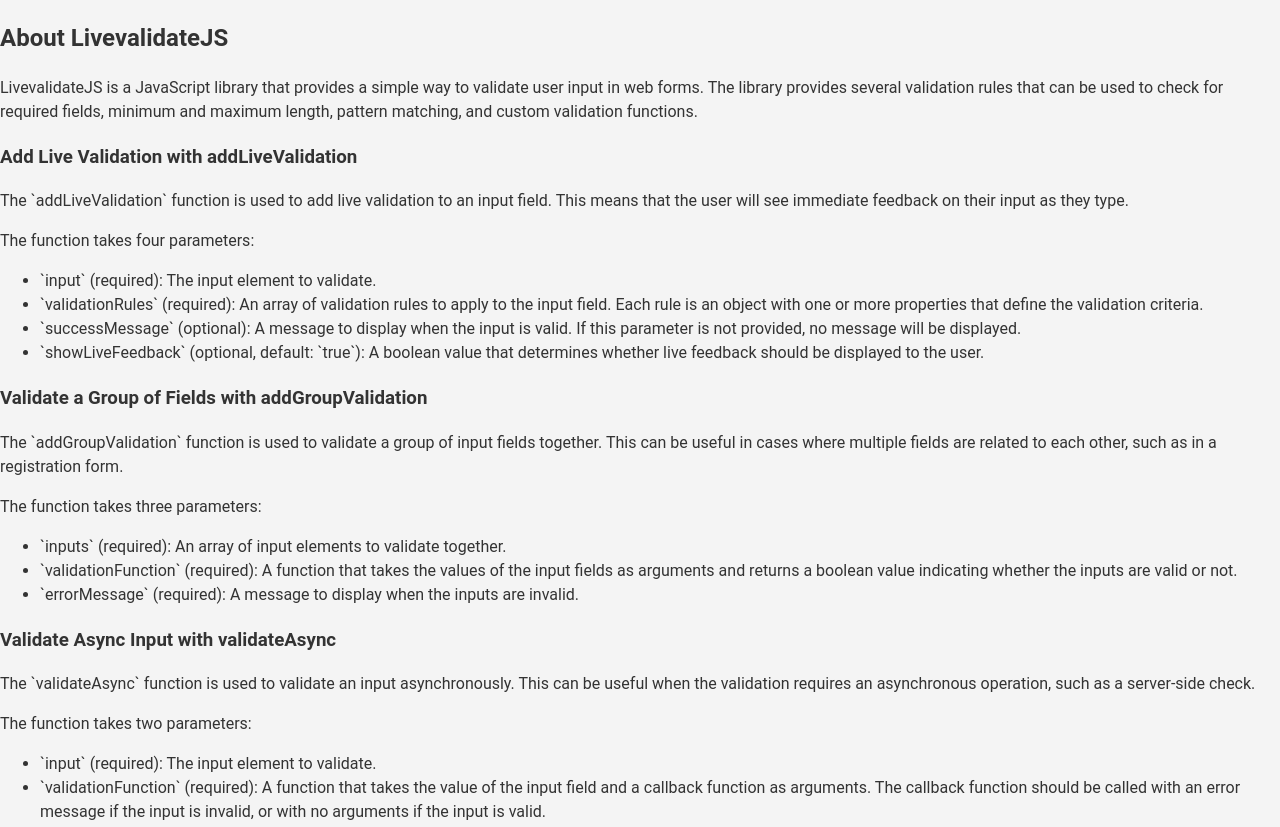
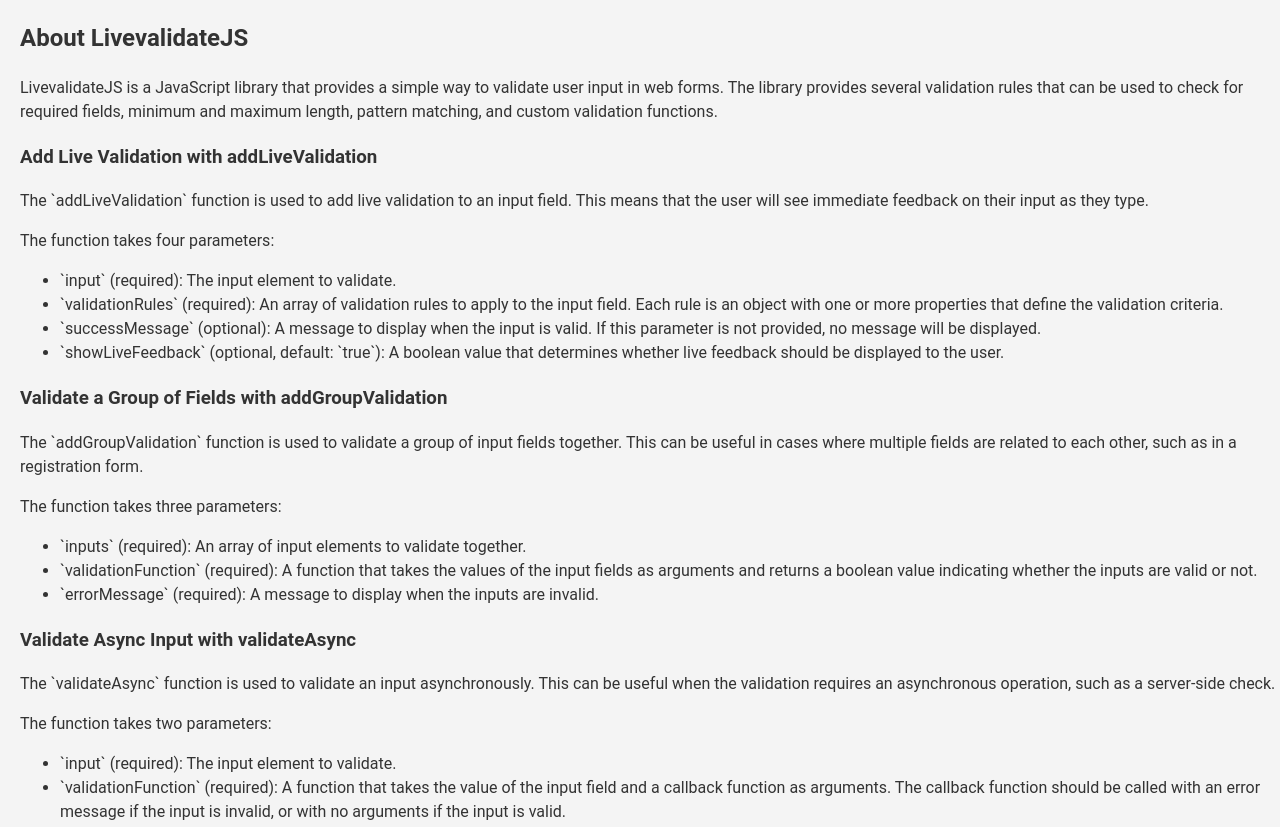
Before and after one commit to thedhanawada/LiveValidateJS, a website: page index.html in a window 1280 px wide. Shown: the top 827 px of the page. Drawn offline with Linux system fonts and the light colour scheme.

Commit message:
Update style.css

```diff
--- a/style.css
+++ b/style.css
@@ -1,5 +1,5 @@
 body {
-margin: 0;
+margin: 0 0 0 20px;
 padding: 0;
 font-family: 'Roboto', Arial, sans-serif;
 font-size: 16px;
```
